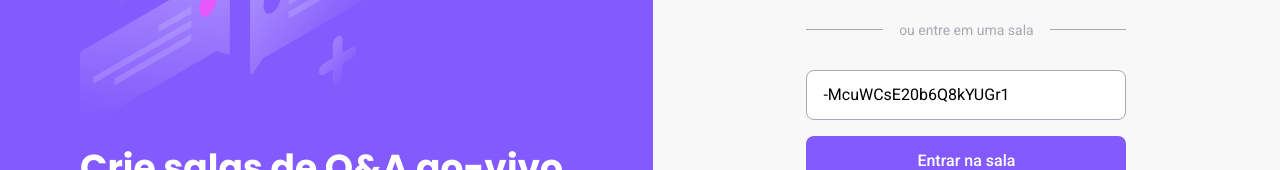
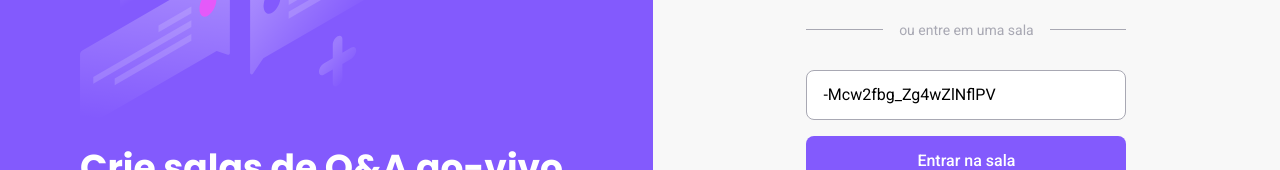
Before and after one commit to LucasWG/letmeask, a React (Create React App) app: page / in a window 1280 px wide. Shown: the part 407-577 px from the top of the page. Built offline with nearby package versions, Linux system fonts and the light colour scheme; no server answers.

Commit message:
Change input roomId

```diff
--- a/src/pages/Home.tsx
+++ b/src/pages/Home.tsx
@@ -14,7 +14,7 @@ import { notify } from '../utils/notify'
 const Home: React.FC = () => {
 	const history = useHistory()
 
-	const [roomCode, setRoomCode] = useState('-McuWCsE20b6Q8kYUGr1')
+	const [roomCode, setRoomCode] = useState('-Mcw2fbg_Zg4wZlNflPV')
 
 	const { user, signInWithGoogle } = useAuth()
 
```
